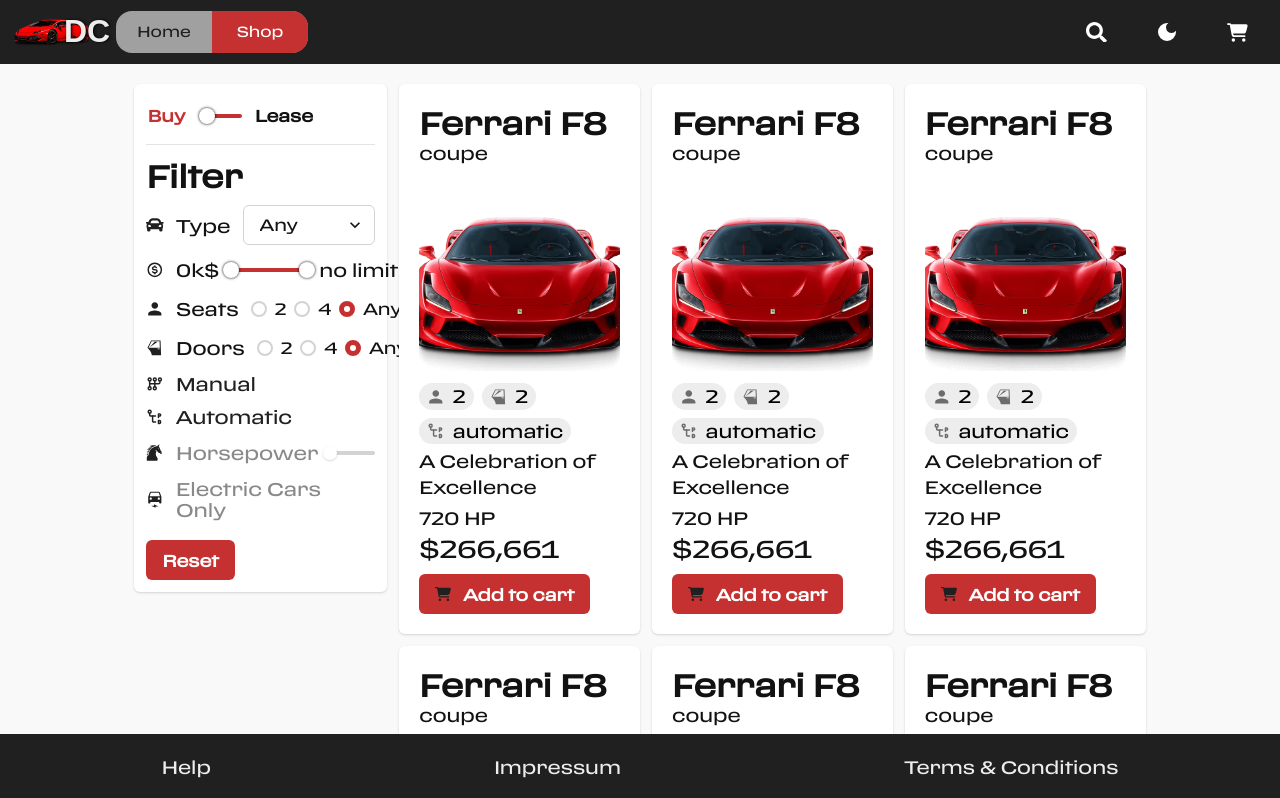
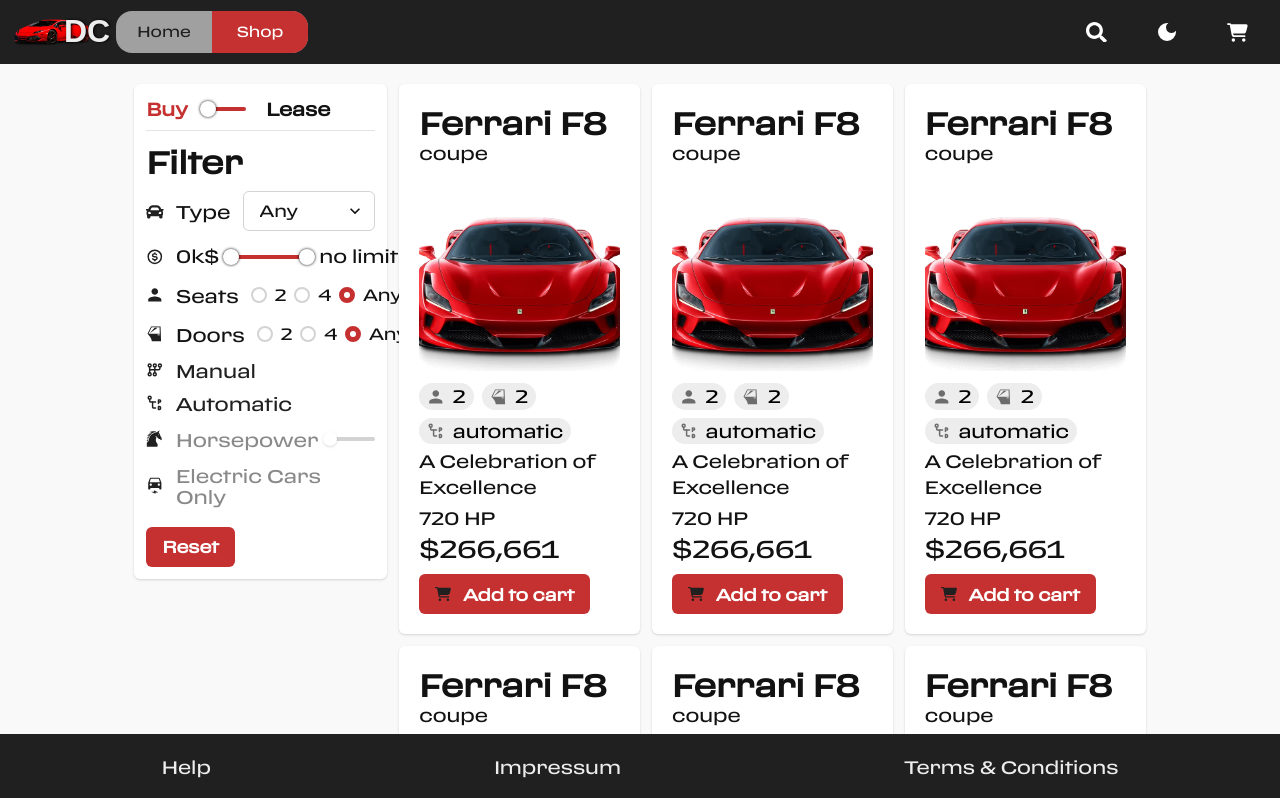
Before and after one commit to samueleras/art-shop, a React (Vite) app: page /shop in a window 1280 px wide. Shown: the top 798 px of the page. Built offline with nearby package versions, Linux system fonts and the light colour scheme.

Commit message:
adjust style of buttons

```diff
--- a/src/components/ToggleBuyLeasing.tsx
+++ b/src/components/ToggleBuyLeasing.tsx
@@ -1,5 +1,5 @@
 import {
-  Button,
+  Box,
   HStack,
   Slider,
   SliderFilledTrack,
@@ -15,14 +15,15 @@
   } = useCarQueryStore();
 
   return (
-    <HStack w="10rem" gap={5}>
-      <Button
+    <HStack w="11.5rem" gap={5}>
+      <Box
         onClick={() => buyOrLease === "lease" && toggleBuyOrLease()}
-        variant="ghost"
         color={buyOrLease === "buy" ? "red.600" : ""}
+        cursor="pointer"
+        fontWeight="bold"
       >
         Buy
-      </Button>
+      </Box>
       <Slider
         defaultValue={0}
         min={0}
@@ -36,13 +37,14 @@
         </SliderTrack>
         <SliderThumb boxSize={4} boxShadow="0 0 3px black" />
       </Slider>
-      <Button
+      <Box
         onClick={() => buyOrLease === "buy" && toggleBuyOrLease()}
-        variant="ghost"
         color={buyOrLease === "lease" ? "red.600" : ""}
+        cursor="pointer"
+        fontWeight="bold"
       >
         Lease
-      </Button>
+      </Box>
     </HStack>
   );
 };
```
